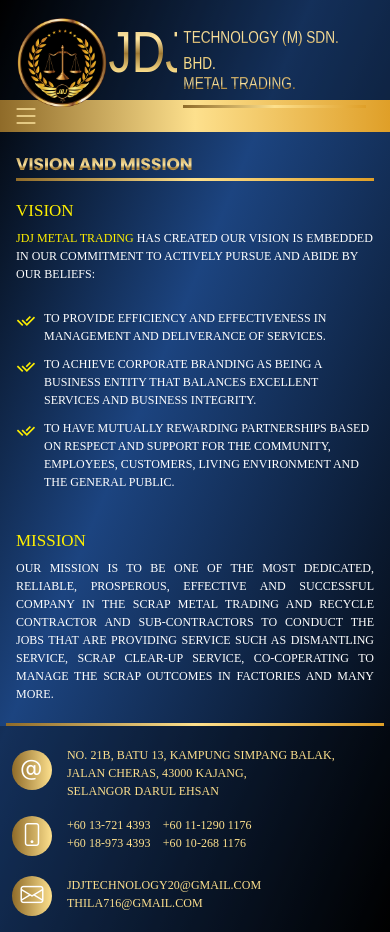
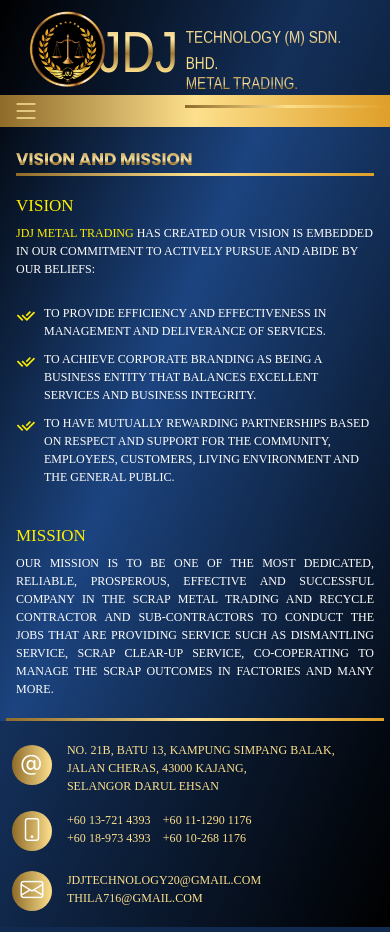
Before and after one commit to fuadzaidan7/JDJ, a PHP site: page /index.php?module=about&submodule=vision in a window 390 px wide. Run offline with PHP 8.4, Linux system fonts and the light colour scheme; some web fonts are replaced.

Commit message:
responsive3

```diff
--- a/assets/css/style.css
+++ b/assets/css/style.css
@@ -2285,6 +2285,15 @@
   .company-logo {
       height: 290px;
       margin-top: -50%;
+      margin-left: -29%;
+  }
+}
+
+@media (min-width: 2500px) {
+
+  .company-logo {
+      height: 290px;
+      margin-top: -50%;
       margin-left: -55%;
   }
 }
@@ -2303,7 +2312,7 @@
 /*start 500*/
 @media (max-width: 500px) {
   .top-header {
-    height: 100px;
+    height: 95px;
   }
 
   #header {
@@ -2334,14 +2343,14 @@
   }
 
   .company-logo {
-      height: 100px;
-    margin-top: -108%;
-    margin-left: 0px;
+    height: 85px;
+    margin-top: -128%;
+    margin-left: 13px;
   }
 
   h1.big-name {
     font-size: 58px !important;
-    margin-left: 100px;
+    margin-left: 0;
     margin-top: -17px;
     padding-right: 1px;
     /*text-align: left !important;*/
@@ -2469,19 +2478,22 @@
 
 @media (min-width: 501px) and (max-width: 1000px) {
 
+  .top-header {
+      height: 132px;
+  }
 
   .navbar {
     margin-left: 0;
   }
 
   .top-header h1 {
-    padding-top: 45px;
+    padding-top: 35px;
   }
 
   .company-logo {
-    height: 150px;
-    margin-top: -93%;
-    margin-left: -2%;
+    height: 120px;
+    margin-top: -141%;
+    margin-left: 22%;
   }
 
 
@@ -2491,7 +2503,7 @@
 
   h1.big-name {
     font-size: 76px !important;
-    margin-left: 100px;
+    margin-left: 55px;
     margin-top: -12px;
     padding-right: 1px;
     /*text-align: left !important;*/
@@ -2551,5 +2563,38 @@
 }
 
 @media (min-width: 1001px) and (max-width: 1200px) {
-
-}
+  .icon-bg-gold{
+    /*position: unset;
+    display: inline-block;*/
+    margin-left: 6%;
+  }
+
+  .navbar .dropdown.about-menu ul {
+    margin-left: 108%;
+    }
+
+  .navbar .dropdown.service-menu ul {
+    margin-left: 135%;
+    }
+
+  .navbar
+  {
+    margin-left: 0%;
+  }
+
+  .footer-text{
+    margin-left: 15%;
+  }
+
+  .company-logo {
+    height: 130px;
+    margin-top: -137%;
+    margin-left: 40%;
+  }
+
+  footer .middle-info
+  {
+    margin: auto;
+    width: 100%;
+  }
+}
--- a/index.php
+++ b/index.php
@@ -31,11 +31,11 @@
 
 <body>
   <div class="top-header">
-    <div class="row" style="max-width: 100%">
+    <div class="row mx-0" style="max-width: 100%">
       <div class="col-md-4 col-5">
         <h1 class="big-name text-end">JDJ</h1>
       </div>
-      <div class="col-md-8 col-7">
+      <div class="col-md-8 col-7 px-0">
         <h1 class="mb-0">TECHNOLOGY (M) SDN. BHD. <small class="subtitle">(1359495-U)</small></h1>
         <h1 class="pt-0 second-name">METAL TRADING. <small class="subtitle">(002687917-T)</small></h1>
         <hr class="float-end name-underline">
@@ -113,9 +113,9 @@
       <div class="container">
         <div class="row">
 
-          <div class="col-lg-4 col-md-12 pl-4 col-12">
+          <div class="col-xl-4 pl-4 col-12">
 
-            <div class="float-lg-end">
+            <div class="float-xl-end">
               <div class="icon-bg-gold"><i class="bi bi-at"></i></div>
               <div class="footer-text">
                 No. 21B, Batu 13, Kampung Simpang Balak, <br>Jalan Cheras, 43000 Kajang, <br>Selangor Darul Ehsan
@@ -123,18 +123,18 @@
             </div>
 
           </div>
-          <div class="col-lg-5 col-md-12 col-12">
+          <div class="col-xl-5 col-12">
             <div class="middle-info">
-              <div class="icon-bg-gold mt-0 mt-lg-0"><i class="bi bi-phone phone-icon"></i></div>
-              <div class="footer-text mt-3 mt-lg-0">
+              <div class="icon-bg-gold mt-0 mt-xl-0"><i class="bi bi-phone phone-icon"></i></div>
+              <div class="footer-text mt-3 mt-xl-0">
                 <p class="mb-0">+60 13-721 4393&nbsp;&nbsp;&nbsp;&nbsp;+60 11-1290 1176</p>
                 <p class="mb-0">+60 18-973 4393&nbsp;&nbsp;&nbsp;&nbsp;+60 10-268 1176</p>
               </div>
             </div>
           </div>
-          <div class="col-lg-3 col-md-12 col-12">
-            <div class="icon-bg-gold mt-4 mt-lg-0"><i class="bi bi-envelope mail-icon"></i></div>
-            <div class="footer-text mt-4 mt-lg-0">
+          <div class="col-xl-3 col-12">
+            <div class="icon-bg-gold mt-4 mt-xl-0"><i class="bi bi-envelope mail-icon"></i></div>
+            <div class="footer-text mt-4 mt-xl-0">
               <p class="mb-0">jdjtechnology20@gmail.com</p>
               <p class="mb-0">thila716@gmail.com</p>
             </div>
```
Also changed, not shown: other parts of index.php (+13 -13 lines).
